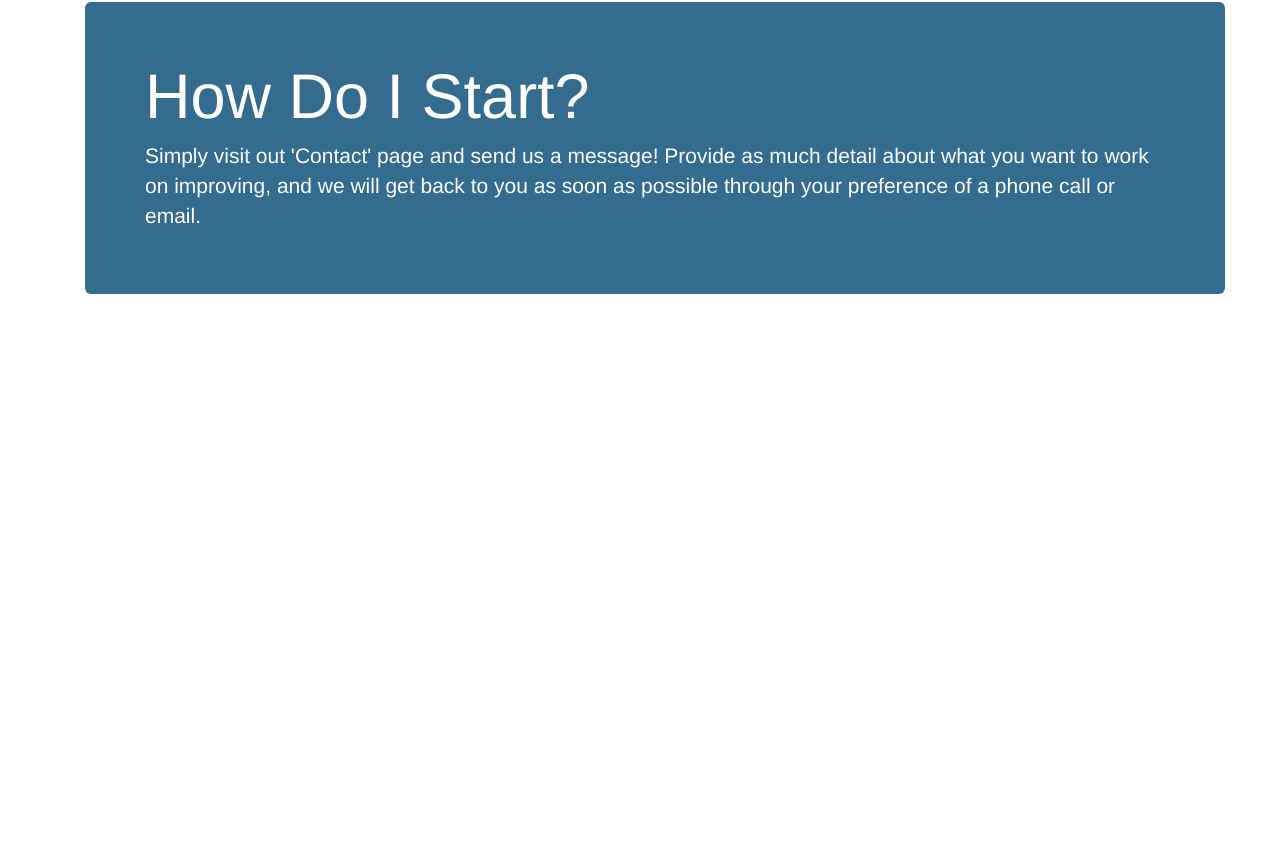
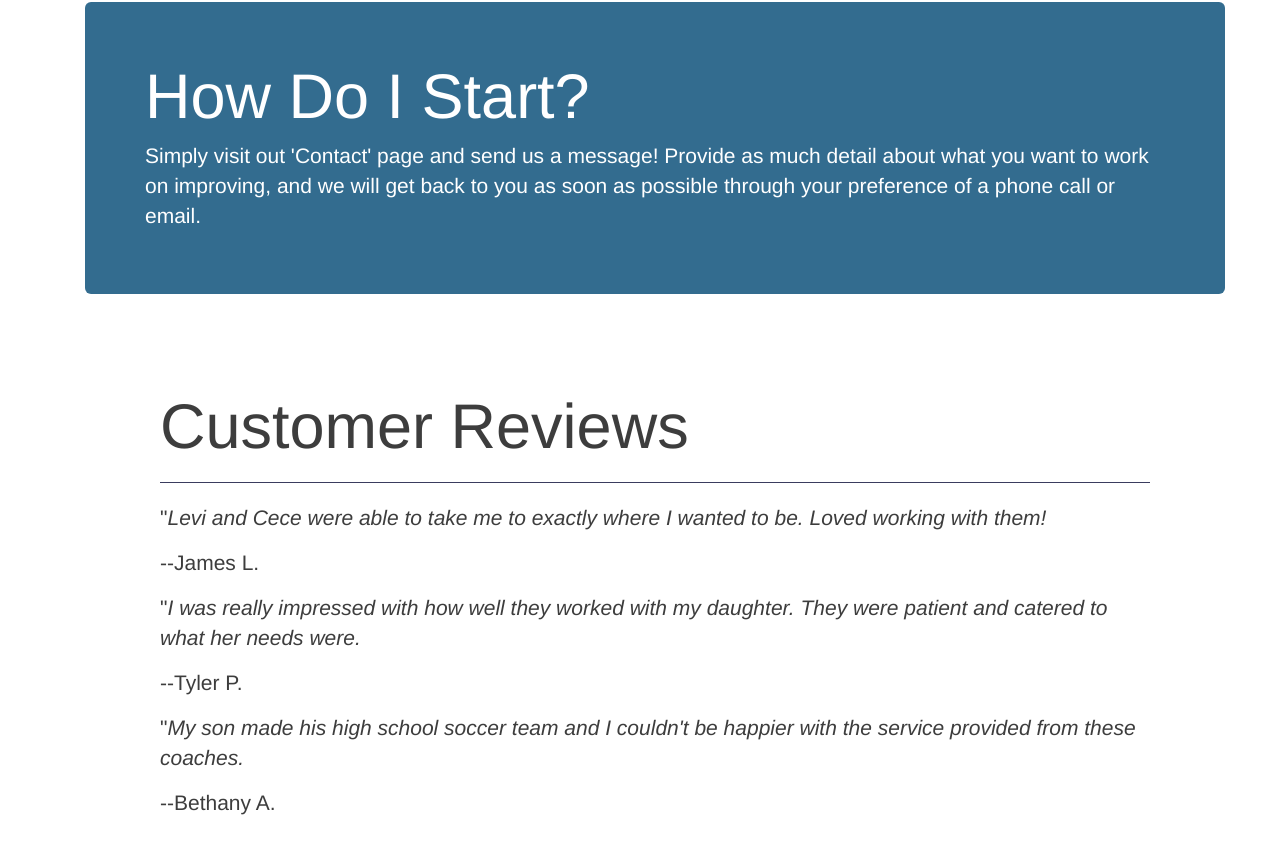
Before and after one commit to LeviWright17/PersonalTraining, an Angular app: page /#/about-us in a window 1280 px wide. Shown: the part 967-1820 px from the top of the page. Before the commit the page ends 1291 px from the top, so only its background shows below. Built offline with nearby package versions, Linux system fonts and the light colour scheme.

Commit message:
more styling

```diff
--- a/src/app/about-us/about-us.component.html
+++ b/src/app/about-us/about-us.component.html
@@ -6,22 +6,46 @@
       where you want to be!
     </p>
   </div>
+
   <div class="row">
     <div class="jumbotron purple-jumbo col">
       <h1>Why Choose Us?</h1>
-        <p>You get two trainers for the price of one! Both of us are present at your training sessions. This provides a safe learning environment, and it allows us to do more involved 'real world' drills
+      <p>You get two trainers for the price of one! Both of us are present at your training sessions. This provides a
+        safe learning environment, and it allows us to do more involved 'real world' drills
         to improve your game.
       </p>
     </div>
     <div class="jumbotron light-blue-jumbo col-sm-12 col-xl-8">
       <h1>Who Do We Train?</h1>
-        <p class="larger-font">We work with everyone! Whether you're experienced, or are just starting out, we will tailor our training to fit your needs. We can work with individuals or groups with no problem!</p>
+      <p class="larger-font">We work with everyone! Whether you're experienced, or are just starting out, we will
+        tailor our training to fit your needs. We can work with individuals or groups with no problem!</p>
     </div>
     <div class="jumbotron dark-blue-jumbo">
       <h1>How Do I Start?</h1>
-        <p>Simply visit out 'Contact' page and send us a message! Provide as much detail about what you want to work on improving, and we will get back to you as soon as possible through your preference of a phone
+      <p>Simply visit out 'Contact' page and send us a message! Provide as much detail about what you want to work on
+        improving, and we will get back to you as soon as possible through your preference of a phone
         call or email.
       </p>
     </div>
   </div>
+  <div class="jumbotron white-jumbo">
+    <h1>Customer Reviews</h1>
+    <hr style="border-color: #303256;">
+    <p>
+      "<i>Levi and Cece were able to take me to exactly where I wanted to be. Loved working with them!</i>
+    </p>
+    <p> --James L.</p>
+    <p>
+      "<i>I was really impressed with how well they worked with my daughter. They were patient and catered to
+        what her needs were.
+      </i>
+    </p>
+    <p> --Tyler P.</p>
+    <p>
+        "<i>My son made his high school soccer team and I couldn't be happier with the service provided from
+          these coaches.
+        </i>
+      </p>
+      <p> --Bethany A.</p>
   </div>
+</div>
--- a/src/app/trainers/resume/resume.component.css
+++ b/src/app/trainers/resume/resume.component.css
@@ -1,3 +1,8 @@
 .container {
     margin-top: 65px;
 }
+
+.resume-jumbo {
+    background-color: white;
+    border-color: #38A1CD;
+}
--- a/src/app/trainers/resume/resume.component.ts
+++ b/src/app/trainers/resume/resume.component.ts
@@ -11,7 +11,7 @@ export class ResumeComponent implements OnInit {
   private leviResume : string = 'levi';
   public resumeContentToDisplay: string;
   public leviResumeContent: string = `
-  <div class="jumbotron">
+  <div class="jumbotron resume-jumbo">
   <div class="container">
     <h2>Levi Wright</h2>
     <ul>
```
Lines whose indentation alone changed are shown as unchanged.
